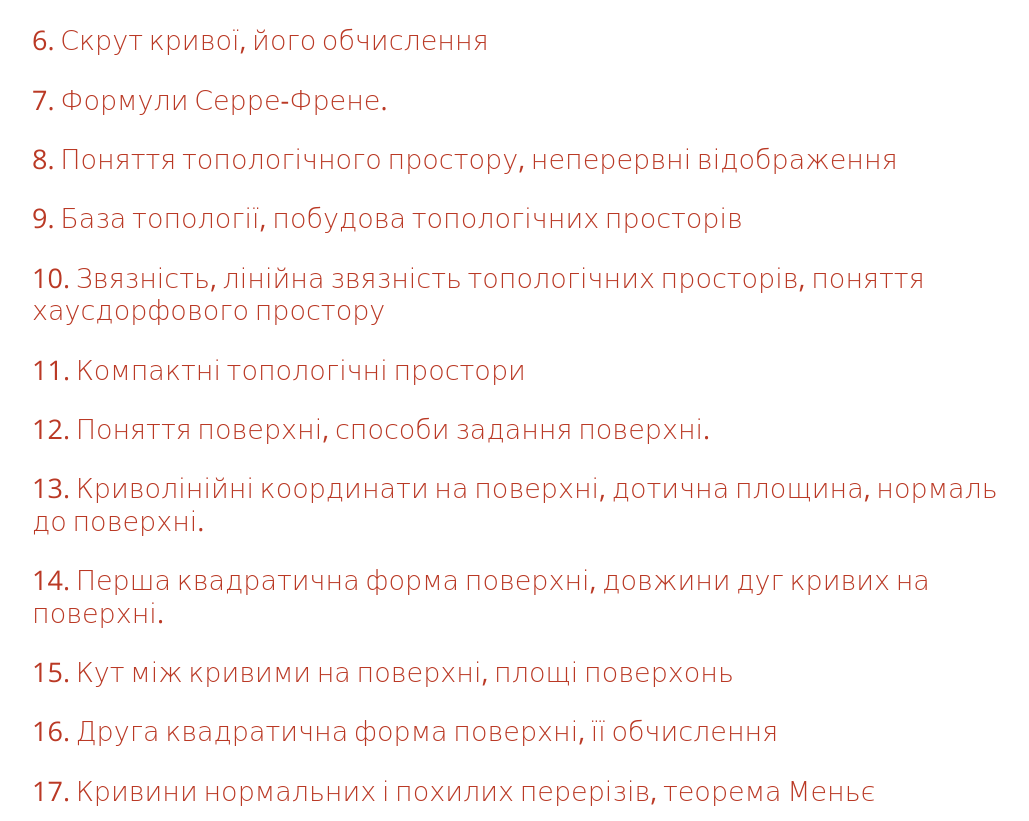
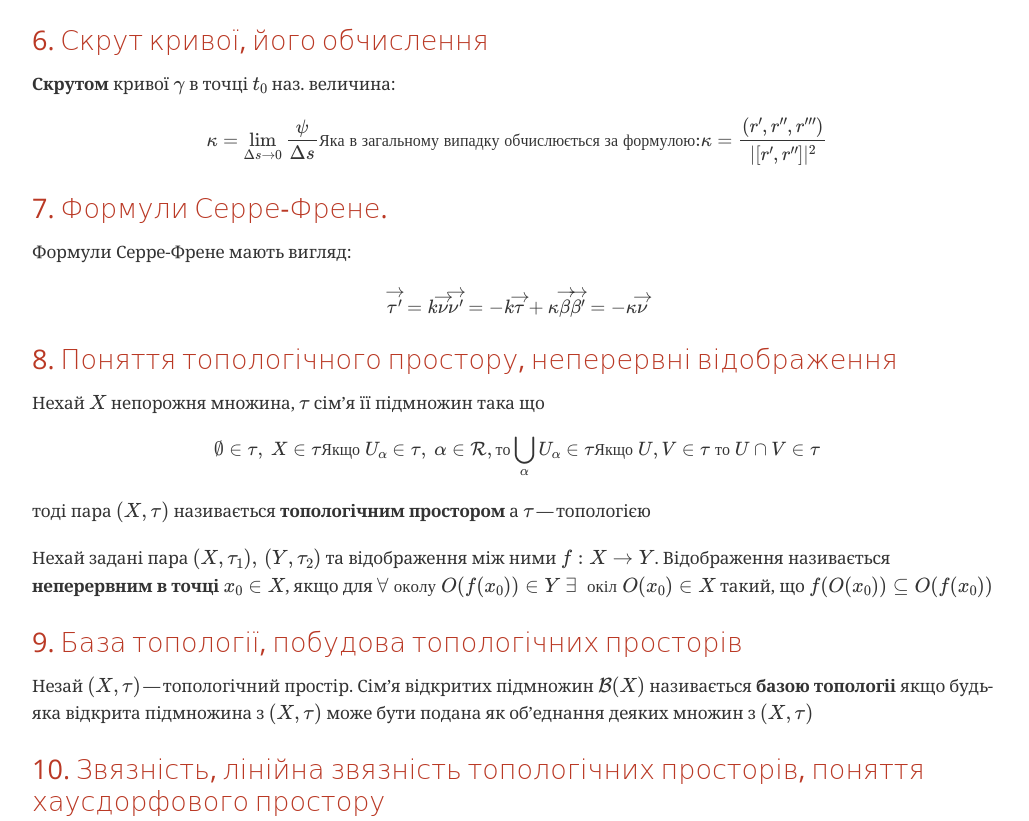
Before and after one commit to thestics/thestics.github.io, a plain HTML site: page index.html in a window 1280 px wide. Shown: the part 1614-2435 px from the top of the page, without its empty margins (123-1152 px from the left). Drawn offline with nearby package versions, Linux system fonts and the light colour scheme; some packages are replaced by stand-ins of ours; a web font is replaced by a local one.

Commit message:
9 questions

```diff
--- a/index.html
+++ b/index.html
@@ -538,7 +538,7 @@ body.book #toc,body.book #preamble,body.book h1.sect0,body.book .sect1>h2{page-b
 відомий кут \(\phi\) між дотичними в точках \(t_0\) та \(t_0 + \Delta S\)</p>
 </div>
 <div class="paragraph">
-<p><strong>Кривиною</strong> кривої \(\phi\) в точці \(t_0\) наз. величина:</p>
+<p><strong>Кривиною</strong> кривої \(\gamma\) в точці \(t_0\) наз. величина:</p>
 </div>
 <div class="stemblock">
 <div class="content">
@@ -554,19 +554,59 @@ k = \frac{|[r', r'']|}{|r'|^3}\]
 </div>
 <div class="sect2">
 <h3 id="_6_скрут_кривої_його_обчислення">6. Скрут кривої, його обчислення</h3>
-
+<div class="paragraph">
+<p><strong>Скрутом</strong> кривої \(\gamma\) в точці \(t_0\) наз. величина:</p>
+</div>
+<div class="stemblock">
+<div class="content">
+\[\kappa = \lim_{\Delta s \rightarrow 0}{\frac{\psi}{\Delta s}}\\
+\text{Яка в загальному випадку обчислюється за формулою:}\\
+\kappa = \frac{(r', r'', r''')}{|[r', r'']|^2}\]
+</div>
+</div>
 </div>
 <div class="sect2">
 <h3 id="_7_формули_серре_френе">7. Формули Серре-Френе.</h3>
-
+<div class="paragraph">
+<p>Формули Серре-Френе мають вигляд:</p>
+</div>
+<div class="stemblock">
+<div class="content">
+\[\overrightarrow{\tau'} = k \overrightarrow{\nu} \\
+\overrightarrow{\nu'} = -k\overrightarrow{\tau} + \kappa  \overrightarrow{\beta}\\
+\overrightarrow{\beta'} = -\kappa \overrightarrow{\nu}\]
+</div>
+</div>
 </div>
 <div class="sect2">
 <h3 id="_8_поняття_топологічного_простору_неперервні_відображення">8. Поняття топологічного простору, неперервні відображення</h3>
-
+<div class="paragraph">
+<p>Нехай \(X\) непорожня множина, \(\tau\) сім&#8217;я її підмножин така що</p>
+</div>
+<div class="stemblock">
+<div class="content">
+\[\emptyset \in \tau,\ X \in \tau \\
+\text{Якщо } U_{\alpha} \in \tau, \ \alpha \in \mathcal{R}, \text{то} \bigcup_{\alpha}U_{\alpha} \in \tau \\
+\text{Якщо } U, V \in \tau\  \text{то } U \cap V \in \tau\]
+</div>
+</div>
+<div class="paragraph">
+<p>тоді пара \((X, \tau)\) називається <strong>топологічним простором</strong> а \(\tau\)&#8201;&#8212;&#8201;топологією</p>
+</div>
+<div class="paragraph">
+<p>Нехай задані пара \((X, \tau_1),\, (Y, \tau_2)\) та відображення між ними
+\(f: X \rightarrow Y\).
+Відображення називається <strong>неперервним в точці \(x_0 \in X\)</strong>, якщо для \(\forall \text{ околу } O(f(x_0)) \in Y\ \exists\ \text{ окіл } O(x_0) \in X\)
+такий, що \(f(O(x_0)) \subseteq O(f(x_0))\)</p>
+</div>
 </div>
 <div class="sect2">
 <h3 id="_9_база_топології_побудова_топологічних_просторів">9. База топології, побудова топологічних просторів</h3>
-
+<div class="paragraph">
+<p>Незай \((X, \tau)\)&#8201;&#8212;&#8201;топологічний простір. Сім&#8217;я відкритих підмножин \(\mathcal{B}(X)\)
+називається <strong>базою топологіі</strong> якщо будь-яка відкрита підмножина з \((X, \tau)\)
+може бути подана як об&#8217;еднання деяких множин з \((X, \tau)\)</p>
+</div>
 </div>
 <div class="sect2">
 <h3 id="_10_звязність_лінійна_звязність_топологічних_просторів_поняття_хаусдорфового_простору">10. Звязність, лінійна звязність топологічних просторів, поняття хаусдорфового простору</h3>
@@ -645,7 +685,7 @@ k = \frac{|[r', r'']|}{|r'|^3}\]
 </div>
 <div id="footer">
 <div id="footer-text">
-Last updated 2020-06-11 11:24:58 +0300
+Last updated 2020-06-11 12:14:32 +0300
 </div>
 </div>
 <script type="text/x-mathjax-config">
```
